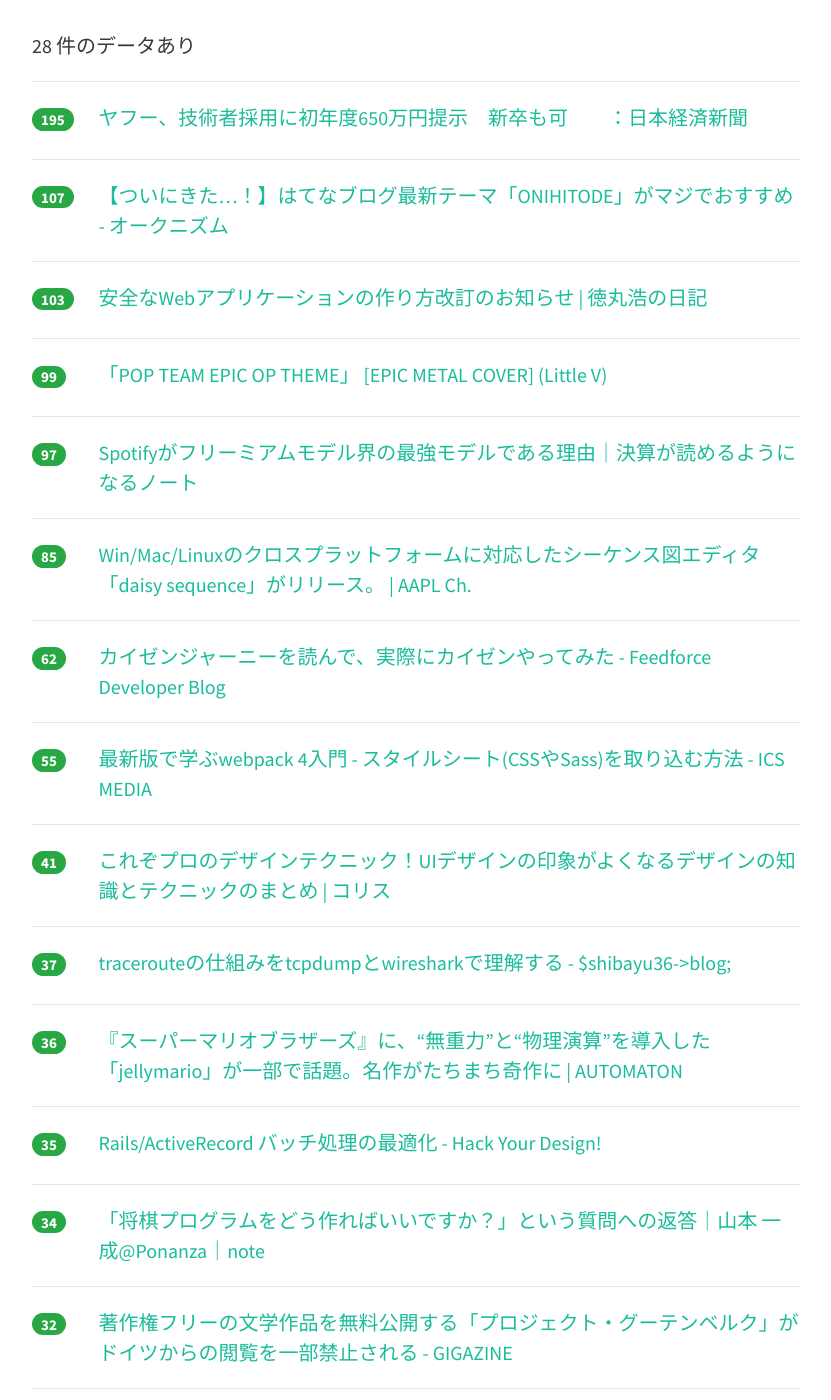
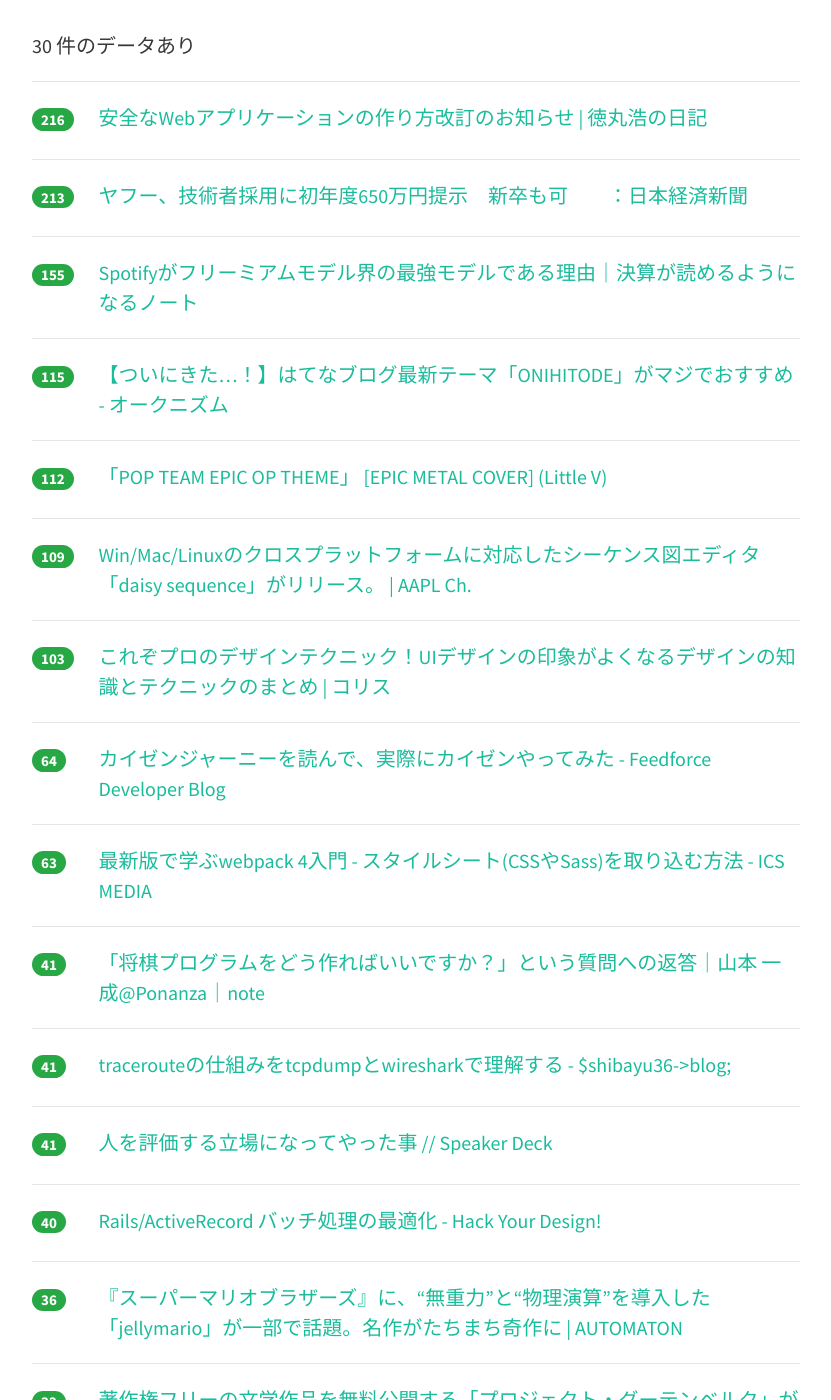
Before and after one commit to yatta47/hatena-matome-site, a Jekyll site: the page built from _posts/2018-03-06-hatena.md, in a window 1280 px wide and 1400 px high, scrolled down 292 px. Shown: the whole window, without its empty margins (224-1055 px from the left). Built offline with Jekyll 4.4.1, drawn with Linux system fonts in a browser that asks for light colours; nearby versions of some CDN libraries; some of the changed text lies outside the part shown.

Commit message:
Updated 2018-03-06

```diff
--- a/_posts/2018-03-06-hatena.md
+++ b/_posts/2018-03-06-hatena.md
@@ -1,59 +1,74 @@
 ---
 layout: post
 title:  "2018-03-06 はてぶIT"
-date:   2018-03-06 12:03:27
+date:   2018-03-06 13:02:53
 tags: [it-hotentry]
 ---
-28 件のデータあり
+30 件のデータあり
 
 <hr><div class="row">
-<div class="col-1"><span class="badge badge-pill badge-success h2">195</span></div>
+<div class="col-1"><span class="badge badge-pill badge-success h2">216</span></div>
+<div class="col-11"><a href='https://blog.tokumaru.org/2018/03/wasbook2.html' target='_blank'>安全なWebアプリケーションの作り方改訂のお知らせ | 徳丸浩の日記</a></div>
+</div>
+<hr>
+<div class="row">
+<div class="col-1"><span class="badge badge-pill badge-success h2">213</span></div>
 <div class="col-11"><a href='https://www.nikkei.com/article/DGXMZO27707600V00C18A3TI1000/' target='_blank'>ヤフー、技術者採用に初年度650万円提示　新卒も可　　：日本経済新聞</a></div>
 </div>
 <hr>
 <div class="row">
-<div class="col-1"><span class="badge badge-pill badge-success h2">107</span></div>
+<div class="col-1"><span class="badge badge-pill badge-success h2">155</span></div>
+<div class="col-11"><a href='https://irnote.com/n/na8b9dd20e449' target='_blank'>Spotifyがフリーミアムモデル界の最強モデルである理由｜決算が読めるようになるノート</a></div>
+</div>
+<hr>
+<div class="row">
+<div class="col-1"><span class="badge badge-pill badge-success h2">115</span></div>
 <div class="col-11"><a href='http://www.okuni.me/entry/hatenablog-theme-onihitode' target='_blank'>【ついにきた…！】はてなブログ最新テーマ「ONIHITODE」がマジでおすすめ - オークニズム</a></div>
 </div>
 <hr>
 <div class="row">
-<div class="col-1"><span class="badge badge-pill badge-success h2">103</span></div>
-<div class="col-11"><a href='https://blog.tokumaru.org/2018/03/wasbook2.html' target='_blank'>安全なWebアプリケーションの作り方改訂のお知らせ | 徳丸浩の日記</a></div>
-</div>
-<hr>
-<div class="row">
-<div class="col-1"><span class="badge badge-pill badge-success h2">99</span></div>
+<div class="col-1"><span class="badge badge-pill badge-success h2">112</span></div>
 <div class="col-11"><a href='http://www.youtube.com/watch?v=8Q_9nS5hFmM' target='_blank'>「POP TEAM EPIC OP THEME」 [EPIC METAL COVER] (Little V)</a></div>
 </div>
 <hr>
 <div class="row">
-<div class="col-1"><span class="badge badge-pill badge-success h2">97</span></div>
-<div class="col-11"><a href='https://irnote.com/n/na8b9dd20e449' target='_blank'>Spotifyがフリーミアムモデル界の最強モデルである理由｜決算が読めるようになるノート</a></div>
-</div>
-<hr>
-<div class="row">
-<div class="col-1"><span class="badge badge-pill badge-success h2">85</span></div>
+<div class="col-1"><span class="badge badge-pill badge-success h2">109</span></div>
 <div class="col-11"><a href='https://applech2.com/archives/20180305-daisy_sequence-sequence-diagram-editor.html' target='_blank'>Win/Mac/Linuxのクロスプラットフォームに対応したシーケンス図エディタ「daisy sequence」がリリース。 | AAPL Ch.</a></div>
 </div>
 <hr>
 <div class="row">
-<div class="col-1"><span class="badge badge-pill badge-success h2">62</span></div>
+<div class="col-1"><span class="badge badge-pill badge-success h2">103</span></div>
+<div class="col-11"><a href='http://coliss.com/articles/build-websites/operation/design/cheat-codes-for-designing-user-interfaces.html' target='_blank'>これぞプロのデザインテクニック！UIデザインの印象がよくなるデザインの知識とテクニックのまとめ | コリス</a></div>
+</div>
+<hr>
+<div class="row">
+<div class="col-1"><span class="badge badge-pill badge-success h2">64</span></div>
 <div class="col-11"><a href='http://developer.feedforce.jp/entry/2018/03/05/195913' target='_blank'>カイゼンジャーニーを読んで、実際にカイゼンやってみた - Feedforce Developer Blog</a></div>
 </div>
 <hr>
 <div class="row">
-<div class="col-1"><span class="badge badge-pill badge-success h2">55</span></div>
+<div class="col-1"><span class="badge badge-pill badge-success h2">63</span></div>
 <div class="col-11"><a href='https://ics.media/entry/17376' target='_blank'>最新版で学ぶwebpack 4入門 - スタイルシート(CSSやSass)を取り込む方法 - ICS MEDIA</a></div>
 </div>
 <hr>
 <div class="row">
 <div class="col-1"><span class="badge badge-pill badge-success h2">41</span></div>
-<div class="col-11"><a href='http://coliss.com/articles/build-websites/operation/design/cheat-codes-for-designing-user-interfaces.html' target='_blank'>これぞプロのデザインテクニック！UIデザインの印象がよくなるデザインの知識とテクニックのまとめ | コリス</a></div>
+<div class="col-11"><a href='https://note.mu/issei_y/n/ne0996b47a562' target='_blank'>「将棋プログラムをどう作ればいいですか？」という質問への返答｜山本 一成@Ponanza｜note</a></div>
 </div>
 <hr>
 <div class="row">
-<div class="col-1"><span class="badge badge-pill badge-success h2">37</span></div>
+<div class="col-1"><span class="badge badge-pill badge-success h2">41</span></div>
 <div class="col-11"><a href='http://blog.shibayu36.org/entry/2018/03/05/193000' target='_blank'>tracerouteの仕組みをtcpdumpとwiresharkで理解する - $shibayu36->blog;</a></div>
+</div>
+<hr>
+<div class="row">
+<div class="col-1"><span class="badge badge-pill badge-success h2">41</span></div>
+<div class="col-11"><a href='https://speakerdeck.com/1amageek/ren-woping-jia-suruli-chang-ninatuteyatutashi' target='_blank'>人を評価する立場になってやった事 // Speaker Deck</a></div>
+</div>
+<hr>
+<div class="row">
+<div class="col-1"><span class="badge badge-pill badge-success h2">40</span></div>
+<div class="col-11"><a href='http://blog.toshimaru.net/rails-batch-optimization/' target='_blank'>Rails/ActiveRecord バッチ処理の最適化 - Hack Your Design!</a></div>
 </div>
 <hr>
 <div class="row">
@@ -62,23 +77,8 @@ tags: [it-hotentry]
 </div>
 <hr>
 <div class="row">
-<div class="col-1"><span class="badge badge-pill badge-success h2">35</span></div>
-<div class="col-11"><a href='http://blog.toshimaru.net/rails-batch-optimization/' target='_blank'>Rails/ActiveRecord バッチ処理の最適化 - Hack Your Design!</a></div>
-</div>
-<hr>
-<div class="row">
-<div class="col-1"><span class="badge badge-pill badge-success h2">34</span></div>
-<div class="col-11"><a href='https://note.mu/issei_y/n/ne0996b47a562' target='_blank'>「将棋プログラムをどう作ればいいですか？」という質問への返答｜山本 一成@Ponanza｜note</a></div>
-</div>
-<hr>
-<div class="row">
 <div class="col-1"><span class="badge badge-pill badge-success h2">32</span></div>
 <div class="col-11"><a href='https://gigazine.net/news/20180305-project-gutenberg-access-ban-germany/' target='_blank'>著作権フリーの文学作品を無料公開する「プロジェクト・グーテンベルク」がドイツからの閲覧を一部禁止される - GIGAZINE</a></div>
-</div>
-<hr>
-<div class="row">
-<div class="col-1"><span class="badge badge-pill badge-success h2">32</span></div>
-<div class="col-11"><a href='https://speakerdeck.com/1amageek/ren-woping-jia-suruli-chang-ninatuteyatutashi' target='_blank'>人を評価する立場になってやった事 // Speaker Deck</a></div>
 </div>
 <hr>
 <div class="row">
@@ -87,23 +87,28 @@ tags: [it-hotentry]
 </div>
 <hr>
 <div class="row">
-<div class="col-1"><span class="badge badge-pill badge-success h2">25</span></div>
+<div class="col-1"><span class="badge badge-pill badge-success h2">26</span></div>
 <div class="col-11"><a href='http://www.publickey1.jp/blog/18/vmwaremicrosoft_azureazure_migrate.html' target='_blank'>オンプレミスのVMware環境を自動的に探索、情報収集して、Microsoft Azureへの移行を支援する「Azure Migrate」が正式版に － Publickey</a></div>
 </div>
 <hr>
 <div class="row">
-<div class="col-1"><span class="badge badge-pill badge-success h2">21</span></div>
+<div class="col-1"><span class="badge badge-pill badge-success h2">22</span></div>
 <div class="col-11"><a href='http://twitter.com/i/moments/970545941693345792' target='_blank'>韓国のイチゴ問題の複雑な構造</a></div>
 </div>
 <hr>
 <div class="row">
-<div class="col-1"><span class="badge badge-pill badge-success h2">18</span></div>
+<div class="col-1"><span class="badge badge-pill badge-success h2">22</span></div>
 <div class="col-11"><a href='https://av.watch.impress.co.jp/docs/news/1109748.html' target='_blank'>キヤノン、動く人間をシルエット表示する技術。プライバシーを守りながら混雑チェック - AV Watch</a></div>
 </div>
 <hr>
 <div class="row">
-<div class="col-1"><span class="badge badge-pill badge-success h2">18</span></div>
+<div class="col-1"><span class="badge badge-pill badge-success h2">22</span></div>
 <div class="col-11"><a href='https://engineering.linecorp.com/ja/blog/detail/244' target='_blank'>LINE Game Cloudの例に見る関数型言語の特徴 : LINE Engineering Blog</a></div>
+</div>
+<hr>
+<div class="row">
+<div class="col-1"><span class="badge badge-pill badge-success h2">20</span></div>
+<div class="col-11"><a href='https://inside.pixiv.blog/kana/3486' target='_blank'>「おまえは今までレビューしたプルリクの数をおぼえているのか？」 - pixiv inside</a></div>
 </div>
 <hr>
 <div class="row">
@@ -117,13 +122,23 @@ tags: [it-hotentry]
 </div>
 <hr>
 <div class="row">
-<div class="col-1"><span class="badge badge-pill badge-success h2">14</span></div>
+<div class="col-1"><span class="badge badge-pill badge-success h2">15</span></div>
 <div class="col-11"><a href='http://muttan1203.hatenablog.com/entry/pixiv-SPRING-BOOT-CAMP-2018' target='_blank'>pixiv SPRING BOOT CAMP 2018 参加記 - 日々精進</a></div>
 </div>
 <hr>
 <div class="row">
-<div class="col-1"><span class="badge badge-pill badge-success h2">13</span></div>
-<div class="col-11"><a href='https://inside.pixiv.blog/kana/3486' target='_blank'>「おまえは今までレビューしたプルリクの数をおぼえているのか？」 - pixiv inside</a></div>
+<div class="col-1"><span class="badge badge-pill badge-success h2">14</span></div>
+<div class="col-11"><a href='http://techlife.cookpad.com/entry/2018/03/06/100121' target='_blank'>Swift.Decodable + Int64 / iOS 10 = 要注意 - クックパッド開発者ブログ</a></div>
+</div>
+<hr>
+<div class="row">
+<div class="col-1"><span class="badge badge-pill badge-success h2">12</span></div>
+<div class="col-11"><a href='http://b.hatena.ne.jp/entry/s/anond.hatelabo.jp/20180306002045' target='_blank'>はてなブックマーク - 日本青年会議所を退会した - はてな匿名ダイアリー</a></div>
+</div>
+<hr>
+<div class="row">
+<div class="col-1"><span class="badge badge-pill badge-success h2">12</span></div>
+<div class="col-11"><a href='http://iplanning.hatenablog.jp/entry/2018/03/06/080000' target='_blank'>Java製のシューティングゲームをTypeScriptでWebに移植する - 技術ブログ | 株式会社アイプランニング</a></div>
 </div>
 <hr>
 <div class="row">
@@ -132,17 +147,12 @@ tags: [it-hotentry]
 </div>
 <hr>
 <div class="row">
-<div class="col-1"><span class="badge badge-pill badge-success h2">11</span></div>
-<div class="col-11"><a href='http://b.hatena.ne.jp/entry/s/anond.hatelabo.jp/20180306002045' target='_blank'>はてなブックマーク - 日本青年会議所を退会した - はてな匿名ダイアリー</a></div>
-</div>
-<hr>
-<div class="row">
 <div class="col-1"><span class="badge badge-pill badge-success h2">10</span></div>
 <div class="col-11"><a href='http://twitter.com/donz80/status/970537496650985473' target='_blank'>doumaeさんのツイート: "パスワード定期変更を行うべきかどうかという話。せっかくなので表にした。雑なまとめにつき細かい表現は原典確認してください。(それぞれの文書の対象が違う点</a></div>
 </div>
 <hr>
 <div class="row">
-<div class="col-1"><span class="badge badge-pill badge-success h2">8</span></div>
+<div class="col-1"><span class="badge badge-pill badge-success h2">10</span></div>
 <div class="col-11"><a href='http://b.hatena.ne.jp/entry/s/anond.hatelabo.jp/20180303064407' target='_blank'>はてなブックマーク - エヴァのリアルタイム放送時の雰囲気も知りたい。 当時アニメに興味なくて..</a></div>
 </div>
 <hr>
```
